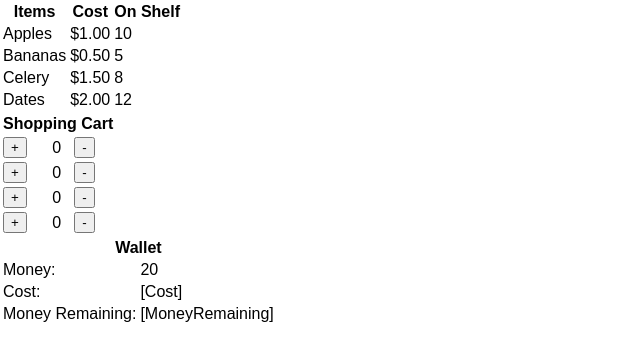
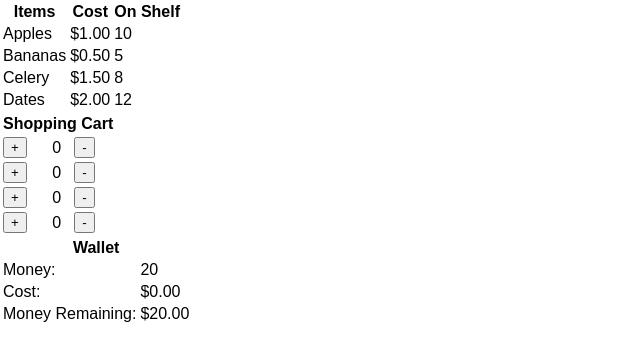
Before and after one commit to sjlutterbie/grocery-app, a React (Create React App) app in the folder client/: page / in a window 1280 px wide. Shown: the top 360 px of the page, without its empty margins (0-640 px from the left). Built offline with nearby package versions, Linux system fonts and the light colour scheme.

Commit message:
Wallet data inserted into output

```diff
--- a/client/src/App.js
+++ b/client/src/App.js
@@ -53,7 +53,9 @@ class App extends Component {
       <div className="container">
         <StoreComponents.StoreTable items={this.state.items}/>
         <CartComponents.CartTable items={this.state.items}/>
-        <WalletComponents.WalletTable money={this.state.money}/>
+        <WalletComponents.WalletTable
+          items={this.state.items}
+          money={this.state.money}/>
       </div>
     );
   }
--- a/client/src/wallet/walletComponents.js
+++ b/client/src/wallet/walletComponents.js
@@ -1,8 +1,21 @@
 import React, { Component } from 'react';
+
+import Projections from './walletProjections';
 
 class WalletTable extends React.Component{
 
     render() {
+
+        var cartCost = Projections.cartCost(this.props.items);
+
+
+        var moneyRemaining = Projections.moneyRemaining(
+            this.props.money, cartCost);
+
+        // Format both values as currency
+            cartCost = "$" + cartCost.toFixed(2);
+            moneyRemaining = "$" + moneyRemaining.toFixed(2);
+
         return (
             <div className="WalletContainer">
                 <table className="Wallet">
@@ -11,18 +24,20 @@ class WalletTable extends React.Component{
                             <th colSpan="2">Wallet</th>
                         </tr>
                     </thead>
+                    <tbody>
                         <tr>
                             <td>Money:</td>
                             <td>{this.props.money}</td>
                         </tr>
                         <tr>
                             <td>Cost:</td>
-                        <td>[Cost]</td>
+                            <td>{cartCost}</td>
                         </tr>
                         <tr>
                             <td>Money Remaining:</td>
-                        <td>[MoneyRemaining]</td>
+                            <td>{moneyRemaining}</td>
                         </tr>
+                    </tbody>
                 </table>
             </div>
         );
--- /dev/null
+++ b/client/src/wallet/walletProjections.js
@@ -0,0 +1,20 @@
+var cartCost = function(items) {
+
+    var total = 0;
+    var item = {};
+
+    for (item of items) {
+        total += item.price * item.inCart;
+    }
+
+    return total;
+
+}
+
+var moneyRemaining = function(money, cartCost) {
+
+    return money - cartCost;
+
+}
+
+export default {cartCost, moneyRemaining};
```
Lines whose indentation alone changed are shown as unchanged.
